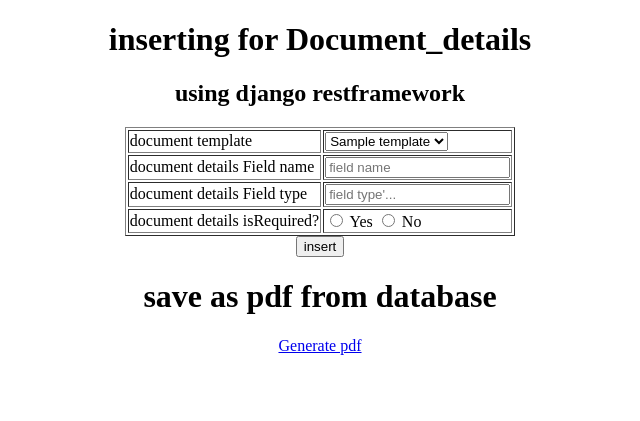
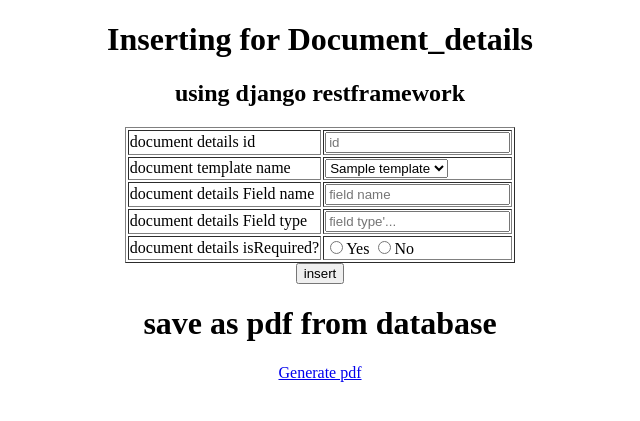
Before and after one commit to Anu8050/phyDoc_Builder_Project, a Django app: page /ddapiend/ in a window 1280 px wide. Shown: the top 421 px of the page, without its empty margins (320-960 px from the left). Run offline with Django 4.2, Linux system fonts and the light colour scheme; tables that the repository leaves empty hold one stand-in row (values such as "Sample post").

Commit message:
Document details records are saved  in DB

```diff
--- a/phyDoc_Builder/Templates/insert.html
+++ b/phyDoc_Builder/Templates/insert.html
@@ -4,7 +4,7 @@
 </head>
 <body>
     <center>
-        <h1>inserting for document template</h1>
+        <h1>Inserting for document template</h1>
         <h2>using django restframework</h2>
         <form method="POST">
             {% csrf_token %}
--- a/phyDoc_Builder/Templates/insertdd.html
+++ b/phyDoc_Builder/Templates/insertdd.html
@@ -3,19 +3,23 @@
     <title>Create the Document_details</title>
 </head>
 <body>
+    {% block content %}
     <center>
-        <h1>inserting for Document_details</h1>
+        <h1>Inserting for Document_details</h1>
         <h2>using django restframework</h2>
         <form method="POST">
             {% csrf_token %}
             <table border="1">
-
                 <tr>
-                    <td>document template</td>
-                    <td>
-                        <select name="name" class="form-control">
+                    <td>document details id</td>
+                    <td><input type="text" placeholder="id" name="id"></td>
+                </tr>
+                <tr>
+                    <td>document template name</td>
+                     <td>
+                        <select name="template_name">
                             {% for results in bindingid %}
-                                    <option value="{{ results.id}}">{{ results.name}} </option>
+                                    <option value="{{ results.id }}">{{ results.name}} </option>
                             {% endfor %}
                         </select>
 
@@ -24,19 +28,18 @@
                 </tr>
                 <tr>
                     <td>document details Field name</td>
-                    <td><input type="text" placeholder="field name"name="field_name"></td>
+                    <td><input type="text" placeholder="field name" name="field_name"></td>
                 </tr>
                 <tr>
                     <td>document details Field type</td>
-                    <td><input type="text" placeholder="field type'..."name="field_type"></td>
+                    <td><input type="text" placeholder="field type'..." name="field_type"></td>
                 </tr>
                 <tr>
-                    <td>document details isRequired?</td>
-                    <td><input type="radio" id="Yes" name="isRequired" value="Yes">
-                        <label for="Yes">Yes</label>
-                        <input type="radio" id="No" name="isRequired" value="No">
-                        <label for="No">No</label></td>
-
+                   <td>document details isRequired?</td>
+                    <td>
+                      <label><input type="radio" name="isRequired" value="yes">Yes</label>
+                      <label> <input type="radio" name="isRequired" value="no">No </label>
+                    </td>
                 </tr>
             </table>
             <input type="submit" value="insert"/>
@@ -44,5 +47,6 @@
         <h1>save as pdf from database</h1>
         <a href="{% url 'venue_pdf' %}">Generate pdf</a>
     </center>
+    {% endblock %}
 </body>
 </html>
--- a/phyDoc_Builder/phyDoc_Builder/urls.py
+++ b/phyDoc_Builder/phyDoc_Builder/urls.py
@@ -16,11 +16,13 @@ Including another URLconf
 from django.contrib import admin
 from django.urls import include, path
 from . import views
+# from phyDoc_app.views import IndexView
 
 urlpatterns = [
     path('', include('phyDoc_app.urls')),
     path('admin/', admin.site.urls),
     path('apiend',views.insertTemplate),
-    path('ddapiend/', views.id_binding, name='id_binding'),
+    path('ddapiend/', views.insertDD),#id_binding
     path('venue_pdf',views.venue_pdf,name='venue_pdf'),
+
 ]
--- a/phyDoc_Builder/phyDoc_Builder/views.py
+++ b/phyDoc_Builder/phyDoc_Builder/views.py
@@ -8,6 +8,7 @@ from rest_framework import status
 from rest_framework.decorators import api_view
 import requests
 from django.shortcuts import render, redirect
+from django.views import generic
 
 #generating a pdf file
 from django.http import FileResponse
@@ -28,18 +29,20 @@ def insertTemplate(request):
         return render(request,'insert.html')
 
 def insertDD(request):
+    results=Document_templates.objects.all
     if request.method=="POST":
         id=request.POST.get('id')
-        templateid =request.POST.get('templateid')
+        template_name =request.POST.get('template_name')
         field_name =request.POST.get('field_name')
         field_type =request.POST.get('field_type')
         isRequired =request.POST.get('isRequired')
-        data={'id':id, 'templateid':templateid, 'field_name':field_name, 'field_type':field_type, 'isRequired':isRequired}
+        data={'id':id, 'template_name':template_name, 'field_name':field_name, 'field_type':field_type, 'isRequired':isRequired,}
         headers={'Content-Type': 'application/json'}
         read= requests.post('http://127.0.0.1:8000/Document_details/CreateDD',json=data,headers=headers)
-        return render(request,'insertdd.html')
+
+        return render(request,'insertdd.html',{"bindingid":results})
     else:
-        return render(request,'insertdd.html')
+        return render(request,'insertdd.html',{"bindingid":results})
 
 
 #pdf
@@ -71,6 +74,6 @@ def venue_pdf(request):
 
     return FileResponse(buf,as_attachment=True,filename='generatedpdf.pdf')
 
-def id_binding(request):
-    results=Document_templates.objects.all
-    return render(request, "insertdd.html",{"bindingid":results})
+# def id_binding(request):
+#     results=Document_templates.objects.all
+#     return render(request, "insertdd.html",{"bindingid":results})
--- a/phyDoc_Builder/phyDoc_app/models.py
+++ b/phyDoc_Builder/phyDoc_app/models.py
@@ -10,9 +10,12 @@ class Document_templates(models.Model):
     def __str__(self):
         return str(self.id)
 
+    def __str__(self):
+        return str(self.name)
+
 class Document_details(models.Model):
     id = models.IntegerField(primary_key=True)
-    templateid = models.ForeignKey(Document_templates,on_delete=models.SET_NULL,null=True)
+    template_name = models.ForeignKey(Document_templates,on_delete=models.SET_NULL,null=True)
     field_name = models.CharField(max_length=80)
     field_type = models.CharField(max_length=80)
     isRequired = models.BooleanField(default=False)
--- a/phyDoc_Builder/phyDoc_app/serializer.py
+++ b/phyDoc_Builder/phyDoc_app/serializer.py
@@ -2,13 +2,11 @@ from rest_framework import  serializers
 from .models import Document_templates, Document_details
 
 class Document_templatesSerializer(serializers.ModelSerializer):
-    # item = serializers.RelatedField(many=True)
     class Meta:
         model = Document_templates
         fields = ('name','Document_template_path')
 
 class Document_detailsSerializer(serializers.ModelSerializer):
-    # item = serializers.RelatedField(source='category', read_only=True)
     class Meta:
         model = Document_details
-        fields = ('id','field_name','field_type','isRequired','templateid')
+        fields = ('id','field_name','field_type','isRequired','template_name')
--- a/phyDoc_Builder/phyDoc_app/urls.py
+++ b/phyDoc_Builder/phyDoc_app/urls.py
@@ -1,5 +1,5 @@
 from django.urls import path
-from .api import Document_templatesCreateApi, Document_templatesListApi, Document_templatesDeleteApi, Document_templatesUpdateApi, Document_detailsCreateApi, Document_detailsListApi, Document_detailsUpdateApi, Document_detailsDeleteApi
+from .api import  Document_templatesCreateApi, Document_templatesListApi, Document_templatesDeleteApi, Document_templatesUpdateApi, Document_detailsCreateApi, Document_detailsListApi, Document_detailsUpdateApi, Document_detailsDeleteApi
 from . import views
 
 urlpatterns = [
@@ -12,4 +12,5 @@ urlpatterns = [
     path('Document_details/ListDD',Document_detailsListApi.as_view()),
     path('Document_details/Update/<int:pk>',Document_detailsUpdateApi.as_view()),
     path('Document_details/Delete/<int:pk>',Document_detailsDeleteApi.as_view()),
+
 ]
--- a/phyDoc_Builder/phyDoc_app/views.py
+++ b/phyDoc_Builder/phyDoc_app/views.py
@@ -1,5 +1,9 @@
 from django.shortcuts import render
 from django.http import HttpResponse
+from django.views import generic
+from phyDoc_app.models import Document_templates, Document_details
+import requests
+from django.views.generic import TemplateView
 
 # Create your views here.
 def index(request):
```
Also changed, not shown: phyDoc_Builder/phyDoc_app/migrations/0006_rename_templateid_document_details_template_name.py (added).
